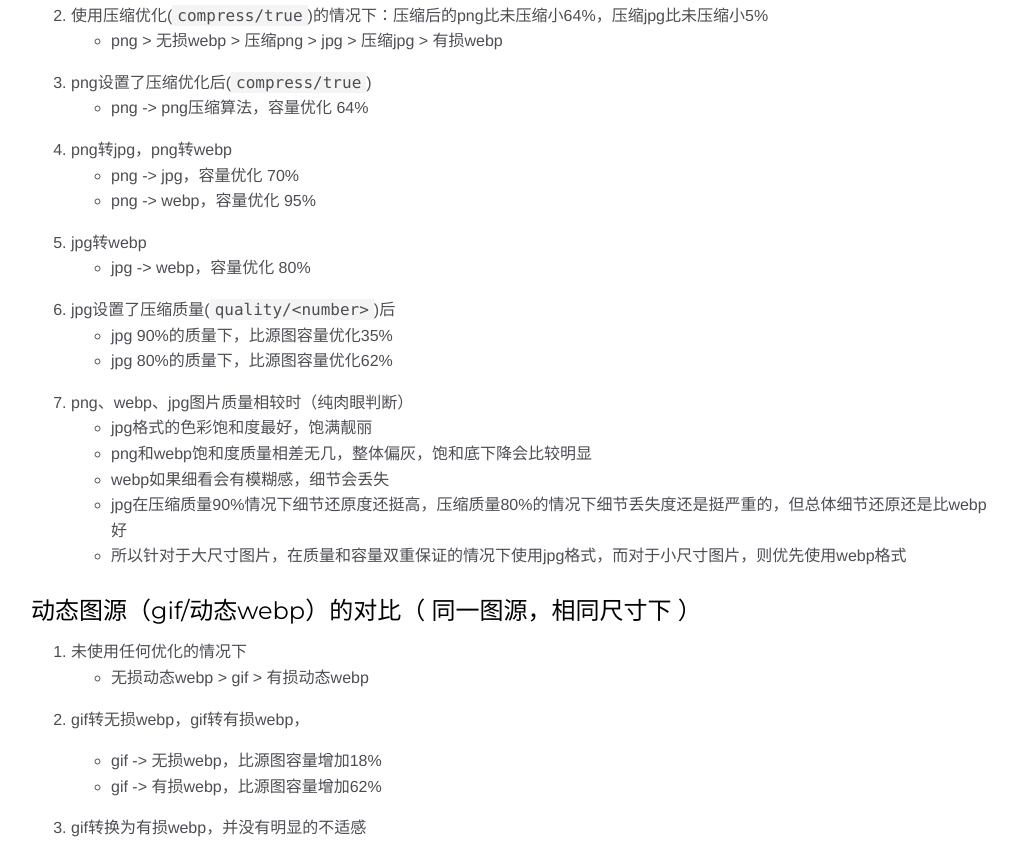
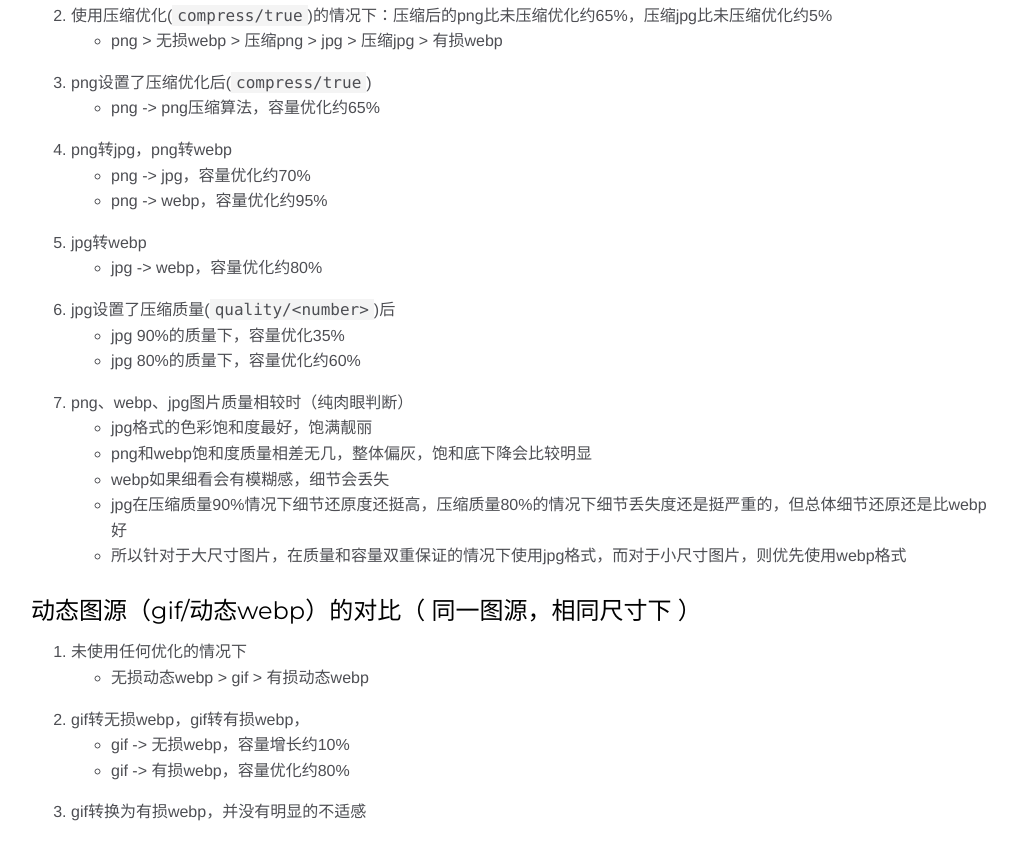
Before and after one commit to lisfan/vue-upyun-image-format, a website: page docs/index.html in a window 1280 px wide. Shown: the part 1801-2659 px from the top of the page, without its empty margins (259-1276 px from the left). Drawn offline with Linux system fonts and the light colour scheme.

Commit message:
fix: 更新api文档

```diff
--- a/docs/index.html
+++ b/docs/index.html
@@ -110,26 +110,26 @@ Vue.use(VueUpyunImageFormat, {
 <li>png &gt; 无损webp &gt; jpg &gt; 有损webp</li>
 </ul>
 </li>
-<li>使用压缩优化(<code>compress/true</code>)的情况下：压缩后的png比未压缩小64%，压缩jpg比未压缩小5%<ul>
+<li>使用压缩优化(<code>compress/true</code>)的情况下：压缩后的png比未压缩优化约65%，压缩jpg比未压缩优化约5%<ul>
 <li>png &gt; 无损webp &gt; 压缩png &gt; jpg &gt; 压缩jpg &gt; 有损webp</li>
 </ul>
 </li>
 <li>png设置了压缩优化后(<code>compress/true</code>)<ul>
-<li>png -&gt; png压缩算法，容量优化 64%</li>
+<li>png -&gt; png压缩算法，容量优化约65%</li>
 </ul>
 </li>
 <li>png转jpg，png转webp<ul>
-<li>png -&gt; jpg，容量优化 70%</li>
-<li>png -&gt; webp，容量优化 95%</li>
+<li>png -&gt; jpg，容量优化约70%</li>
+<li>png -&gt; webp，容量优化约95%</li>
 </ul>
 </li>
 <li>jpg转webp<ul>
-<li>jpg -&gt; webp，容量优化 80%</li>
+<li>jpg -&gt; webp，容量优化约80%</li>
 </ul>
 </li>
 <li>jpg设置了压缩质量(<code>quality/&lt;number&gt;</code>)后<ul>
-<li>jpg 90%的质量下，比源图容量优化35%</li>
-<li>jpg 80%的质量下，比源图容量优化62%</li>
+<li>jpg 90%的质量下，容量优化35%</li>
+<li>jpg 80%的质量下，容量优化约60%</li>
 </ul>
 </li>
 <li>png、webp、jpg图片质量相较时（纯肉眼判断）<ul>
@@ -147,14 +147,12 @@ Vue.use(VueUpyunImageFormat, {
 <li>无损动态webp &gt; gif &gt; 有损动态webp</li>
 </ul>
 </li>
-<li><p>gif转无损webp，gif转有损webp，</p>
-<ul>
-<li>gif -&gt; 无损webp，比源图容量增加18%</li>
-<li>gif -&gt; 有损webp，比源图容量增加62%</li>
+<li>gif转无损webp，gif转有损webp，<ul>
+<li>gif -&gt; 无损webp，容量增长约10%</li>
+<li>gif -&gt; 有损webp，容量优化约80%</li>
 </ul>
 </li>
-<li><p>gif转换为有损webp，并没有明显的不适感</p>
-</li>
+<li>gif转换为有损webp，并没有明显的不适感</li>
 </ol>
 <h2 id="-">实行约定（也是该插件的内部默认优化策略）</h2>
 <h3 id="-">图片格式</h3>
@@ -483,7 +481,7 @@ Vue.use(VueUpyunImageFormat, {
 <br class="clear">
 
 <footer>
-    Documentation generated by <a href="https://github.com/jsdoc3/jsdoc">JSDoc 3.5.5</a> on Tue Nov 07 2017 17:11:56 GMT+0800 (CST) using the <a href="https://github.com/clenemt/docdash">docdash</a> theme.
+    Documentation generated by <a href="https://github.com/jsdoc3/jsdoc">JSDoc 3.5.5</a> on Tue Nov 07 2017 17:34:19 GMT+0800 (CST) using the <a href="https://github.com/clenemt/docdash">docdash</a> theme.
 </footer>
 
 <script>prettyPrint();</script>
```
Also changed, not shown: docs/global.html (+3 -3 lines), docs/index.js.html (+38 -2 lines), docs/utils_get-network-type.js.html (+1 -1 lines), docs/utils_webp-features-support.js.html (+1 -1 lines).
